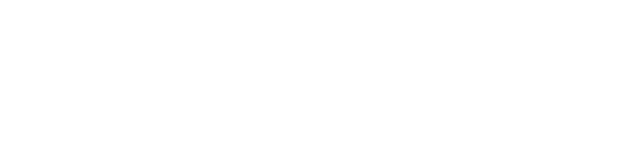
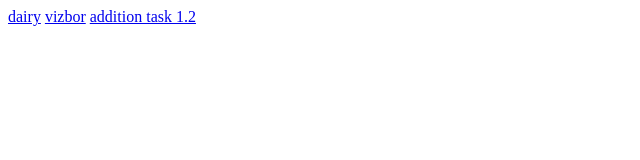
Before and after one commit to j1mb1m/AstakhovaDasha_WebCourse2022, a plain HTML site: page index.html in a window 1280 px wide. Shown: the whole page, without its empty margins (0-640 px from the left). Drawn offline with Linux system fonts and the light colour scheme.

Commit message:
updated main enter point

```diff
--- a/index.html
+++ b/index.html
@@ -4,9 +4,11 @@
     <meta charset="UTF-8">
     <meta http-equiv="X-UA-Compatible" content="IE=edge">
     <meta name="viewport" content="width=device-width, initial-scale=1.0">
-    <title>Document</title>
+    <title>Home work</title>
 </head>
 <body>
-
+    <a href = "hw1/tast1a/dairy.html">dairy</a>
+    <a href = "hw1/tast1b/vizbor.html">vizbor</a>
+    <a href = "hw1/tast1_2/index.html">addition task 1.2</a>
 </body>
 </html>
```
Also changed, not shown: 1 other file.
